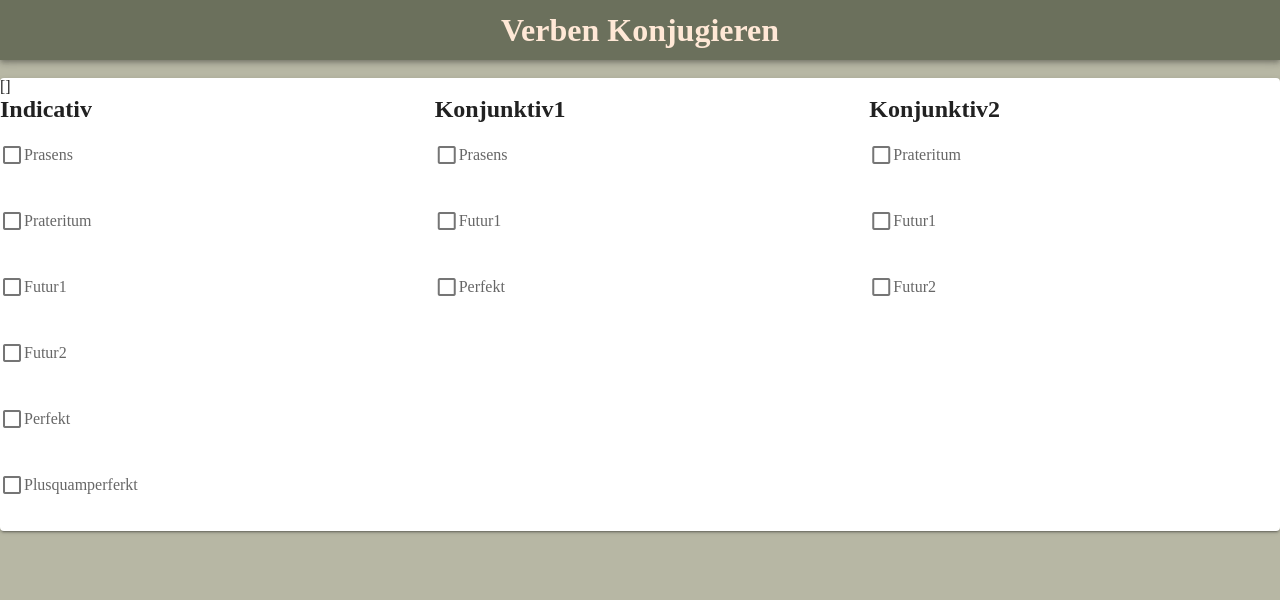
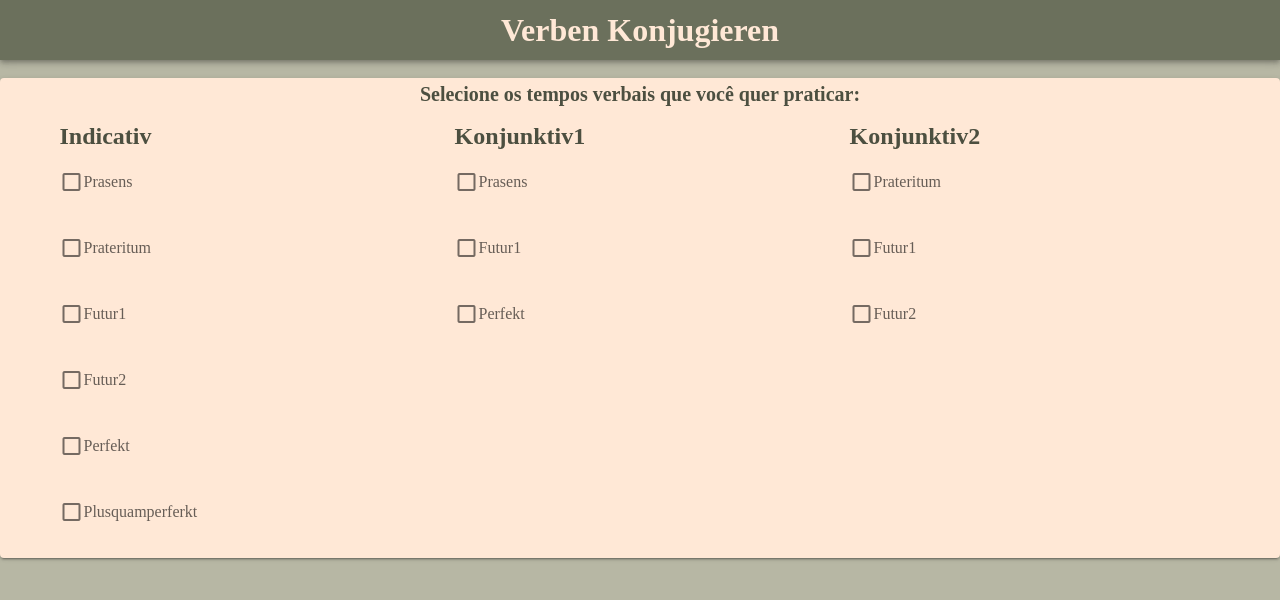
Before and after one commit to LelePG/verben-konjugieren, a Vue app in the folder verben/: page / in a window 1280 px wide. Shown: the top 600 px of the page. Built offline with nearby package versions, Linux system fonts and the light colour scheme.

Commit message:
formatacação dos botões da página inicial

```diff
--- a/verben/src/components/config.vue
+++ b/verben/src/components/config.vue
@@ -1,95 +1,128 @@
 <template>
-    <v-card>
-        {{temposVerbais}}
-<v-row>
-    <v-col>
-        <h2 class = "tituloTempos"> Indicativ </h2>
+  <v-card color="#FFE8D6">
+    <p id="instrucao">Selecione os tempos verbais que você quer praticar:</p>
+    <v-container>
+      <v-row justify="center">
+        <v-col md="4">
+          <h2 class="tituloTempos">Indicativ</h2>
           <v-checkbox
             v-model="temposVerbais"
             label="Prasens"
-      value = "PRASENS">
+            value="PRASENS"
+            color="#6B705C"
+          >
           </v-checkbox>
           <v-checkbox
             v-model="temposVerbais"
             label="Prateritum"
-      value = "PRATERITUM">
+            value="PRATERITUM"
+            color="#6B705C"
+          >
           </v-checkbox>
           <v-checkbox
             v-model="temposVerbais"
             label="Futur1"
-      value = "FUTUR1">
+            value="FUTUR1"
+            color="#6B705C"
+          >
           </v-checkbox>
           <v-checkbox
             v-model="temposVerbais"
             label="Futur2"
-      value = "FUTUR2">
+            value="FUTUR2"
+            color="#6B705C"
+          >
           </v-checkbox>
           <v-checkbox
             v-model="temposVerbais"
             label="Perfekt"
-      value = "PERFEKT">
+            value="PERFEKT"
+            color="#6B705C"
+          >
           </v-checkbox>
           <v-checkbox
             v-model="temposVerbais"
             label="Plusquamperferkt"
-      value = "PLUSQUAMPERFEKT">
+            value="PLUSQUAMPERFEKT"
+            color="#6B705C"
+          >
           </v-checkbox>
         </v-col>
 
-    <v-col>
-   <h2 class = "tituloTempos"> Konjunktiv1 </h2>
+        <v-col md="4">
+          <h2 class="tituloTempos">Konjunktiv1</h2>
           <v-checkbox
             v-model="temposVerbais"
             label="Prasens"
-      value = "KONJUNKTIV1_PRASENS">
+            value="KONJUNKTIV1_PRASENS"
+            color="#6B705C"
+          >
           </v-checkbox>
           <v-checkbox
             v-model="temposVerbais"
             label="Futur1"
-      value = "KONJUNKTIV1_FUTUR1">
+            value="KONJUNKTIV1_FUTUR1"
+            color="#6B705C"
+          >
           </v-checkbox>
           <v-checkbox
             v-model="temposVerbais"
             label="Perfekt"
-      value = "KONJUNKTIV1_PERFEKT">
+            value="KONJUNKTIV1_PERFEKT"
+            color="#6B705C"
+          >
           </v-checkbox>
         </v-col>
 
-    <v-col>
-           <h2 class = "tituloTempos"> Konjunktiv2 </h2>
+        <v-col md="4">
+          <h2 class="tituloTempos">Konjunktiv2</h2>
           <v-checkbox
             v-model="temposVerbais"
             label="Prateritum"
-      value = "KONJUNKTIV2_PRATERITUM">
+            value="KONJUNKTIV2_PRATERITUM"
+            color="#6B705C"
+          >
           </v-checkbox>
           <v-checkbox
             v-model="temposVerbais"
             label="Futur1"
-      value = "KONJUNKTIV2_FUTUR1">
+            value="KONJUNKTIV2_FUTUR1"
+            color="#6B705C"
+          >
           </v-checkbox>
           <v-checkbox
             v-model="temposVerbais"
             label="Futur2"
-      value = "KONJUNKTIV2_FUTUR2">
+            value="KONJUNKTIV2_FUTUR2"
+            color="#6B705C"
+          >
           </v-checkbox>
         </v-col>
       </v-row>
-
+    </v-container>
   </v-card>
-
 </template>
 
 <script>
 export default {
-    data:function(){
+  data: function () {
     return {
-            temposVerbais:[]
-        }
-    }
-
-}
+      temposVerbais: [],
+    };
+  },
+};
 </script>
 
 <style>
+h2.tituloTempos {
+  color: #4c4f40;
+}
 
+p#instrucao {
+  padding: 5px;
+  font-size: 20px;
+  text-align: center;
+  color: #4c4f40;
+  font-weight: bold;
+}
 </style>
```
Lines whose indentation alone changed are shown as unchanged.
